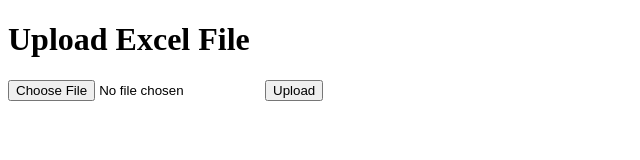
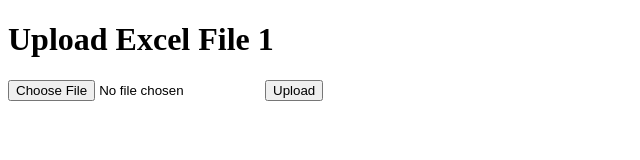
Before and after one commit to faguilera3/Food-menu, a plain HTML site: page index.html in a window 1280 px wide. Shown: the full height of the page, 0-640 px from the left. Drawn offline with Linux system fonts and the light colour scheme.

Commit message:
Update index.html

```diff
--- a/index.html
+++ b/index.html
@@ -6,7 +6,7 @@
   <title>Upload Excel File</title>
 </head>
 <body>
-  <h1>Upload Excel File</h1>
+  <h1>Upload Excel File 1</h1>
   <form id="uploadForm">
     <input type="file" id="fileInput" accept=".xlsx">
     <button type="submit">Upload</button>
```
